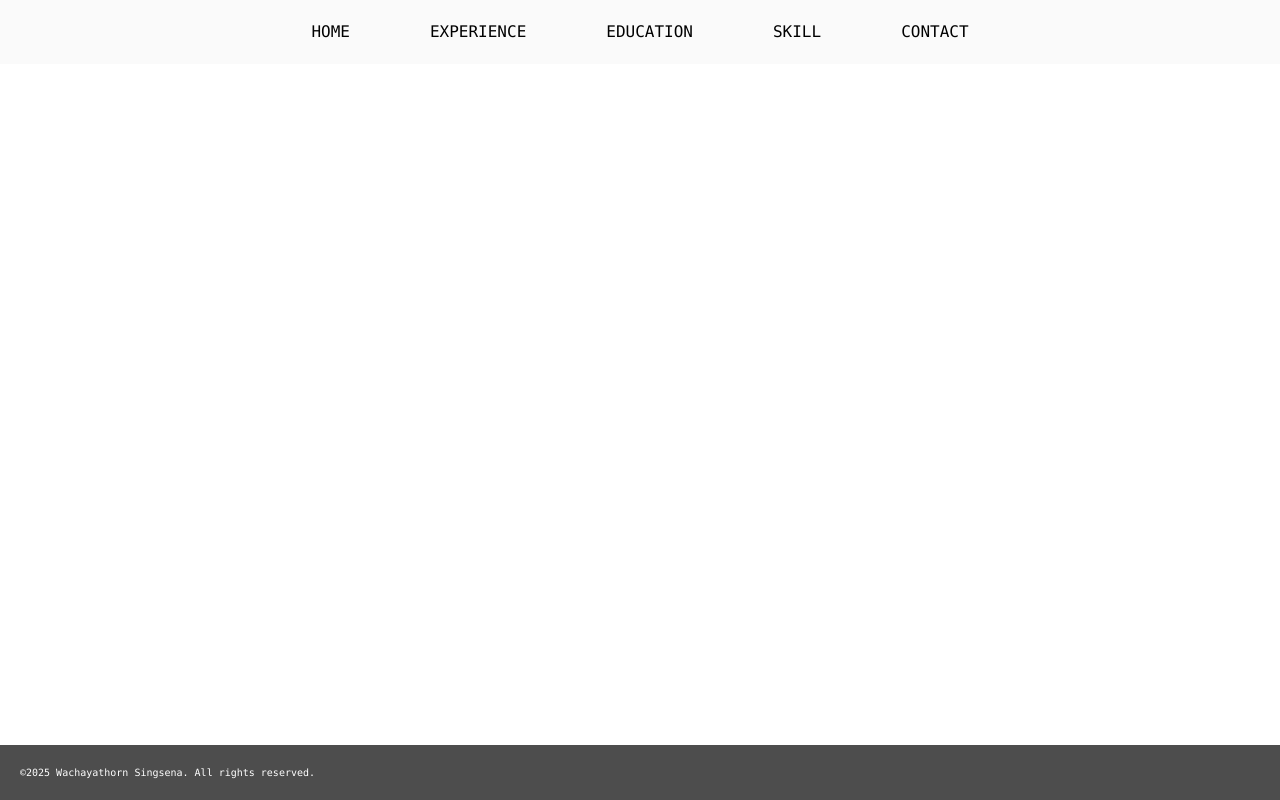
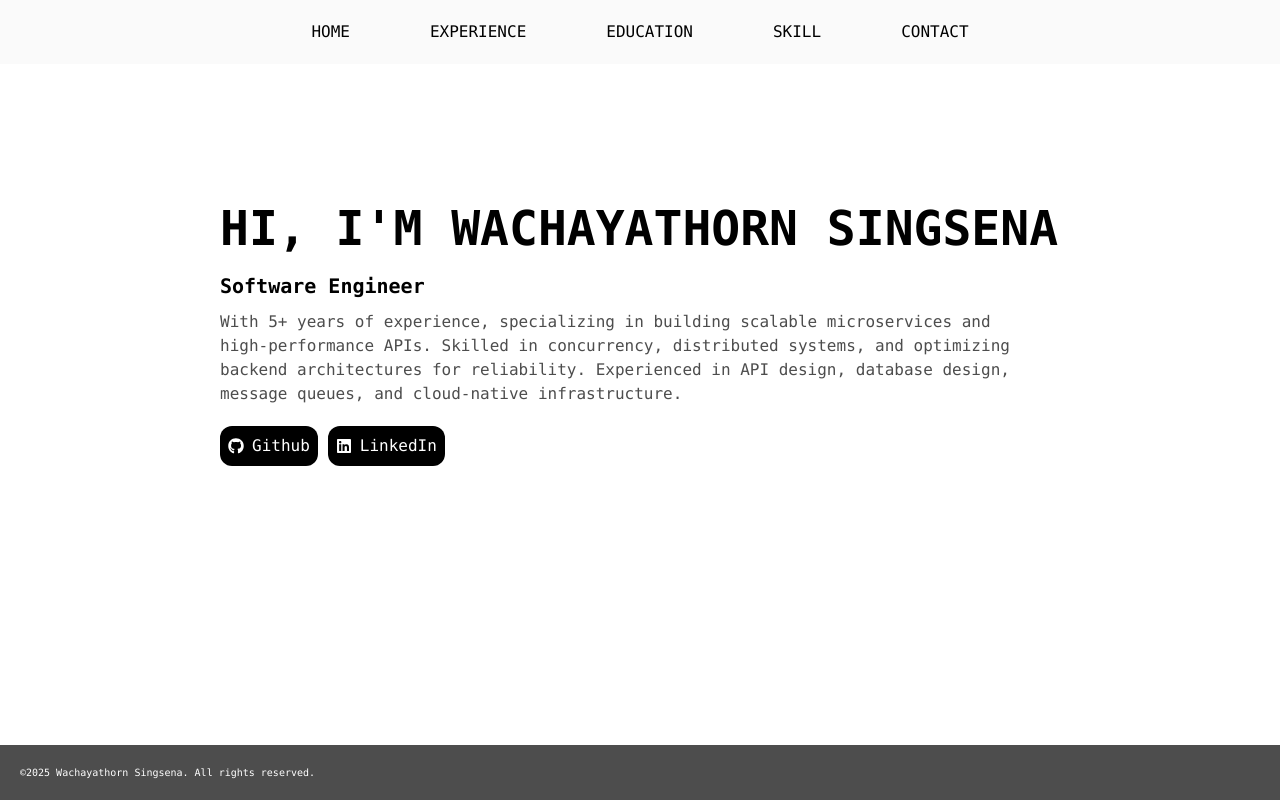
Before and after one commit to wachayathorn/introduce-myself, a Next.js app: page / in a window 1280 px wide. Built offline with nearby package versions, Linux system fonts and the light colour scheme; a web font is replaced by a local one.

Commit message:
add welcome components

```diff
--- /dev/null
+++ b/app/components/welcome/welcome.tsx
@@ -0,0 +1,36 @@
+import { FaGithub, FaLinkedin } from "react-icons/fa";
+
+export default function Welcome() {
+  return (
+    <div className="container mx-auto max-w-7xl h-auto p-5 flex flex-col md:py-35 md:px-55 justify-start">
+      <h1 className="text-5xl font-bold">HI, I'M WACHAYATHORN SINGSENA</h1>
+      <h2 className="text-xl font-semibold pt-5">Software Engineer</h2>
+      <p className="text-[#4D4D4D] font-medium pt-2.5">
+        With 5+ years of experience, specializing in building scalable
+        microservices and <br />
+        high-performance APIs. Skilled in concurrency, distributed systems, and
+        optimizing backend architectures for reliability. Experienced in API
+        design, database design, message queues, and cloud-native
+        infrastructure.
+      </p>
+      <div className="grid grid-cols md:flex md:flex-row pt-5 gap-2.5">
+        <a
+          href="https://github.com/wachayathorn"
+          target="_blank"
+          className="bg-black flex flex-row h-auto w-auto gap-2 p-2 rounded-xl items-center text-white hover:bg-[#FAFAFA] hover:text-black"
+        >
+          <FaGithub />
+          Github
+        </a>
+        <a
+          href="https://linkedin.com/in/wachayathorn"
+          target="_blank"
+          className="bg-black flex flex-row h-auto w-auto gap-2 p-2 rounded-xl items-center text-white hover:bg-[#FAFAFA] hover:text-black"
+        >
+          <FaLinkedin />
+          LinkedIn
+        </a>
+      </div>
+    </div>
+  );
+}
--- a/app/page.tsx
+++ b/app/page.tsx
@@ -1,3 +1,9 @@
+import Welcome from "./components/welcome/welcome";
+
 export default function Home() {
-  return <div></div>;
+  return (
+    <div className="container">
+      <Welcome />
+    </div>
+  );
 }
```
